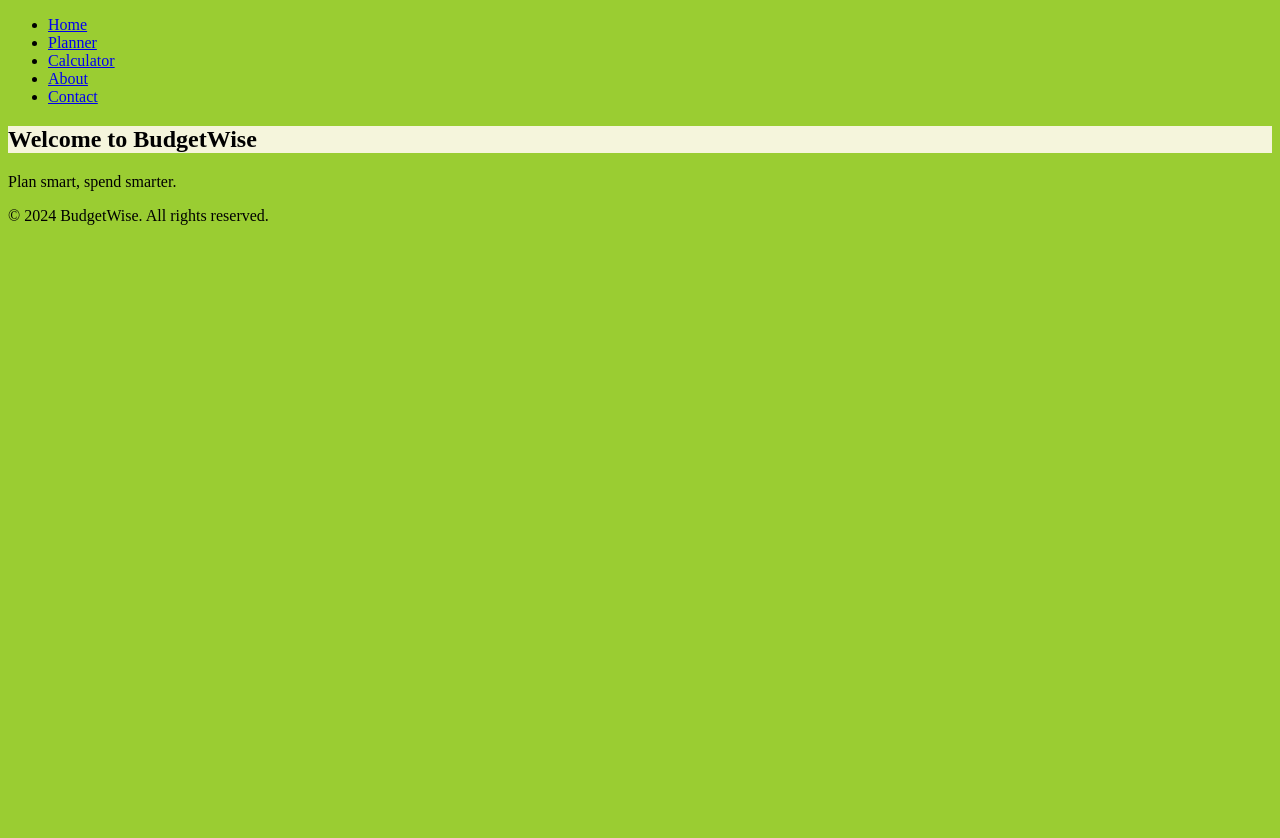
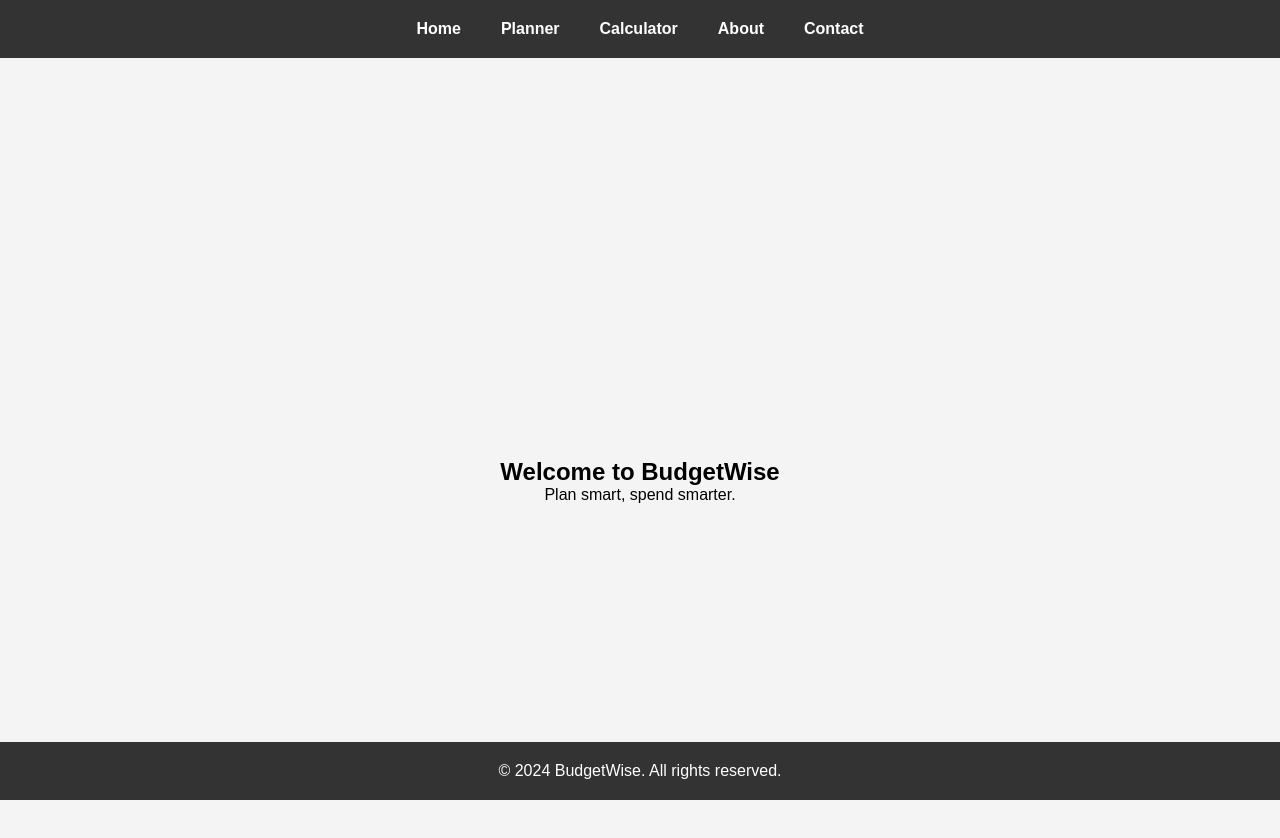
Before and after one commit to GasperPls/cpsc362backtracker, a plain HTML site: page home.html in a window 1280 px wide. Before the commit the page ends 800 px from the top, so only its background shows below. Drawn offline with Linux system fonts and the light colour scheme.

Commit message:
Update style.css

```diff
--- a/style.css
+++ b/style.css
@@ -1,8 +1,48 @@
-body {
-    background-color: yellowgreen;
+/* Basic Reset */
+* {
+    margin: 0;
+    padding: 0;
+    box-sizing: border-box;
 }
 
-h1 {
- font-family: 'Times New Roman', Times, serif;
- background-color: beige;
+body {
+    font-family: Arial, sans-serif;
 }
+
+header {
+    background-color: #333;
+    color: #fff;
+}
+
+nav ul {
+    list-style-type: none;
+    display: flex;
+    justify-content: center;
+    padding: 20px 0;
+}
+
+nav ul li {
+    padding: 0 20px;
+}
+
+nav ul li a {
+    color: white;
+    text-decoration: none;
+    font-weight: bold;
+}
+
+.welcome {
+    background-color: #f4f4f4;
+    padding: 400px 20px;
+    text-align: center;
+}
+
+footer {
+    background-color: #333;
+    color: #fff;
+    text-align: center;
+    padding: 20px 0;
+    position: fixed;
+    width: 100%;
+    bottom: 0;
+}
```
